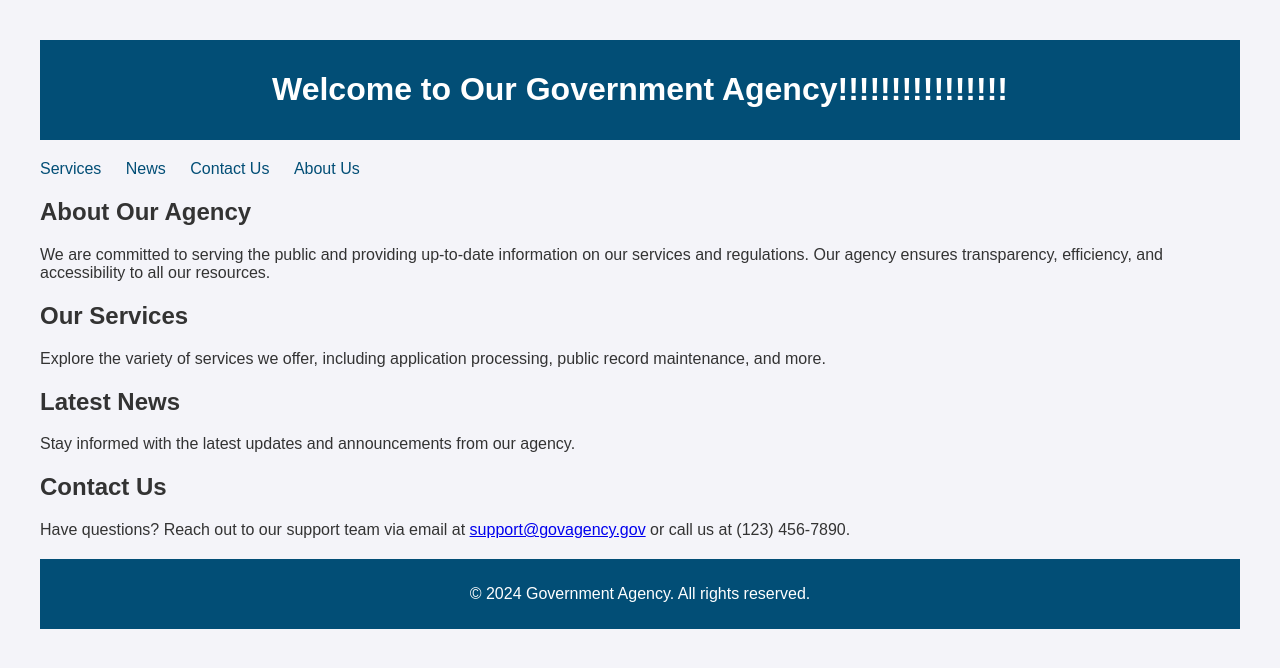
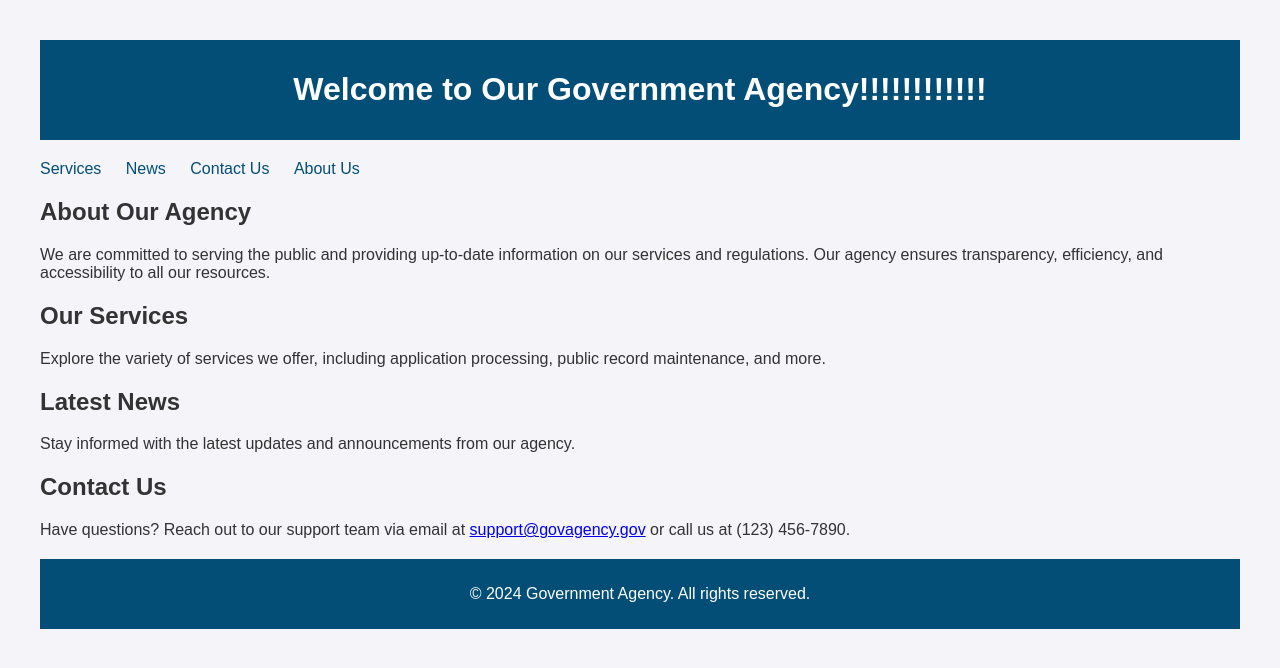
Before and after one commit to mpinho16/devhawks, a plain HTML site: page index.html in a window 1280 px wide. Drawn offline with Linux system fonts and the light colour scheme.

Commit message:
Update index.html

```diff
--- a/index.html
+++ b/index.html
@@ -46,7 +46,7 @@
 </head>
 <body>
     <header>
-        <h1>Welcome to Our Government Agency!!!!!!!!!!!!!!!!</h1>
+        <h1>Welcome to Our Government Agency!!!!!!!!!!!!</h1>
     </header>
     <nav>
         <ul>
```
